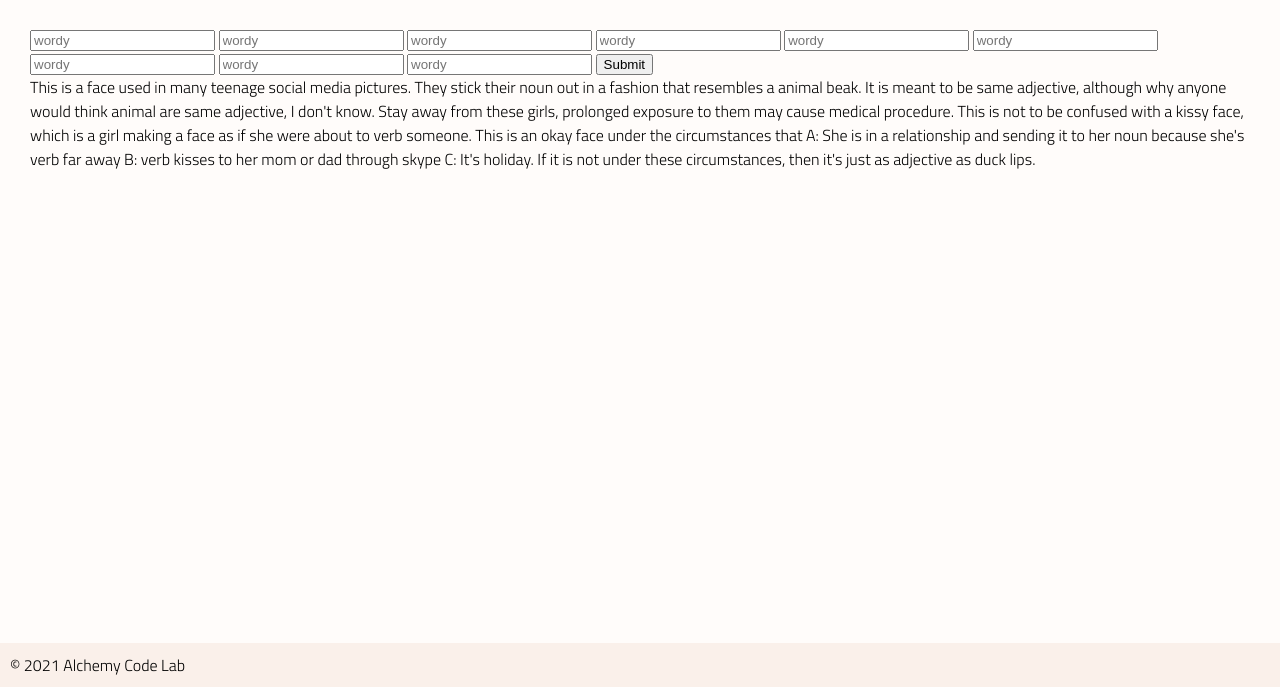
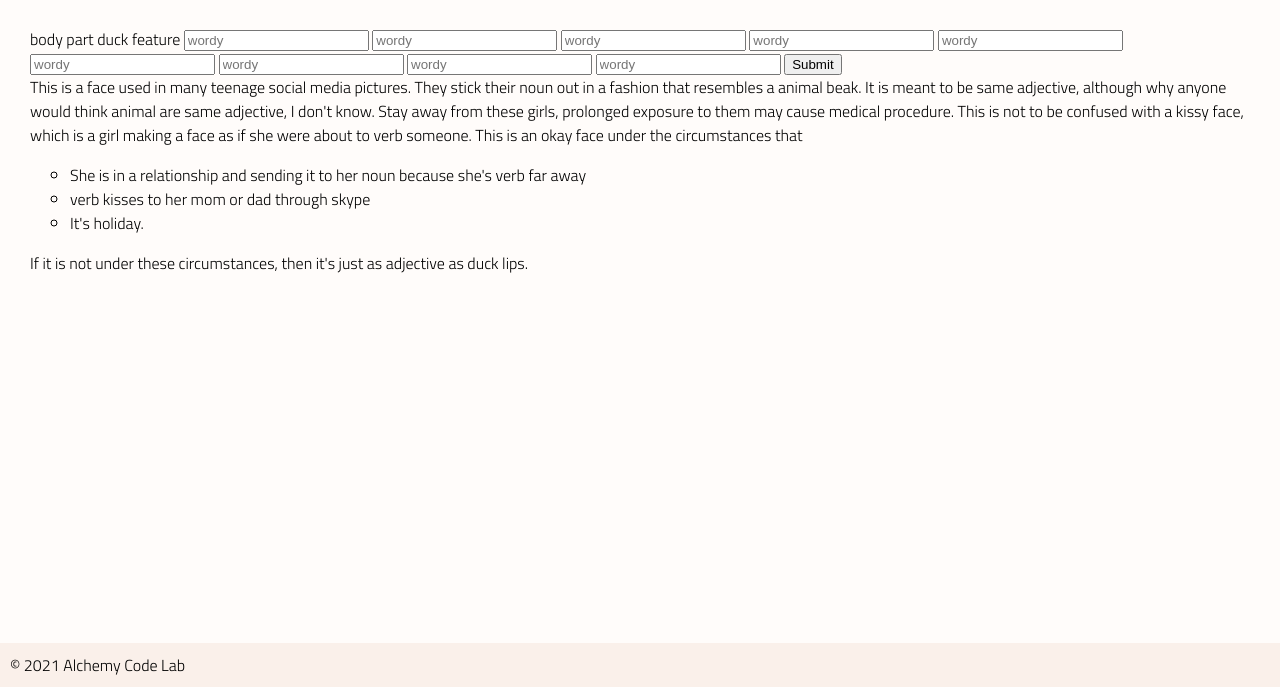
Before and after one commit to CadillacJack42/LAB-MAD-LIPS1, a plain HTML site: page index.html in a window 1280 px wide. Shown: the part 113-800 px from the top of the page. Drawn offline with Linux system fonts and the light colour scheme.

Commit message:
updated html and css

```diff
--- a/index.html
+++ b/index.html
@@ -18,6 +18,15 @@
     </header>
 
     <main>
+        <label for="input-1">body part</label>
+        <label for="input-2">duck feature</label>
+        <label for="input-3"></label>
+        <label for="input-4"></label>
+        <label for="input-5"></label>
+        <label for="input-6"></label>
+        <label for="input-7"></label>
+        <label for="input-8"></label>
+        <label for="input-9"></label>
 
         <input id="input-1" type="text" placeholder="wordy">
         <input id="input-2" type="text" placeholder="wordy">
@@ -29,17 +38,31 @@
         <input id="input-8" type="text" placeholder="wordy">
         <input id="input-9" type="text" placeholder="wordy">
         <button id='submit-button'>Submit</button>
-
-        <p class="mad-lib">
-            This is a face used in many teenage social media pictures. They stick their <span>noun</span> out in a fashion that resembles a <span>animal beak</span>.
-            It is meant to be same <span>adjective</span>, although why anyone would think animal are same adjective, I don't know. Stay away from these girls,
-            prolonged exposure to them may cause medical procedure. This is not to be confused with a kissy face, which is a girl making a face as
-            if she were about to verb someone. This is an okay face under the circumstances that A: She is in a relationship and sending it to her
-            noun because she's verb far away B: verb kisses to her
-            mom or dad through skype C: It's holiday. If it is not under these circumstances,
-            then it's just as adjective as duck lips.
-        </p>
-
+        <div class="mad-lib">
+            <p>
+                This is a face used in many teenage social media pictures. They stick their <span>noun</span> out in a fashion that resembles a <span>animal beak</span>.
+                It is meant to be <span>same adjective</span>, although why anyone would think animal are same <span>adjective</span>, I don't know. Stay away from these girls,
+                prolonged exposure to them may cause <span>medical procedure</span>. This is not to be confused with a kissy face, which is a girl making a face as
+                if she were about to <span>verb</span> someone. This is an okay face under the circumstances that
+            </p>
+            <ul>
+                <li>
+                    She is in a relationship and sending it to her
+                    <span>noun</span> because she's <span>verb</span> far away
+                </li>
+                <li>
+                    <span>verb</span> kisses to her
+                    mom or dad through <span>skype</span>
+                </li>
+                <li>
+                    It's <span>holiday</span>.
+                </li>
+            </ul>
+            <p>
+                If it is not under these circumstances,
+                then it's just as <span>adjective</span> as duck lips.
+            </p>
+        </div>
     </main>
 
     <footer>
--- a/styles/reset.css
+++ b/styles/reset.css
@@ -19,7 +19,7 @@ a, abbr, acronym, address, big, cite, code,
 del, dfn, em, img, ins, kbd, q, s, samp,
 small, strike, strong, sub, sup, tt, var,
 b, u, i, center,
-dl, dt, dd, ol, ul, li,
+dl, dt, dd, ol,
 fieldset, form, label, legend,
 table, caption, tbody, tfoot, thead, tr, th, td,
 article, aside, canvas, details, embed,
--- a/styles/styles.css
+++ b/styles/styles.css
@@ -29,6 +29,11 @@ h1 {
     font-weight: bold;
 }
 
+li {
+    list-style-type: circle;
+    /* add a duck png here */
+}
+
 footer {
     background-color: #FAF0EA;
     padding: 10px;
```
